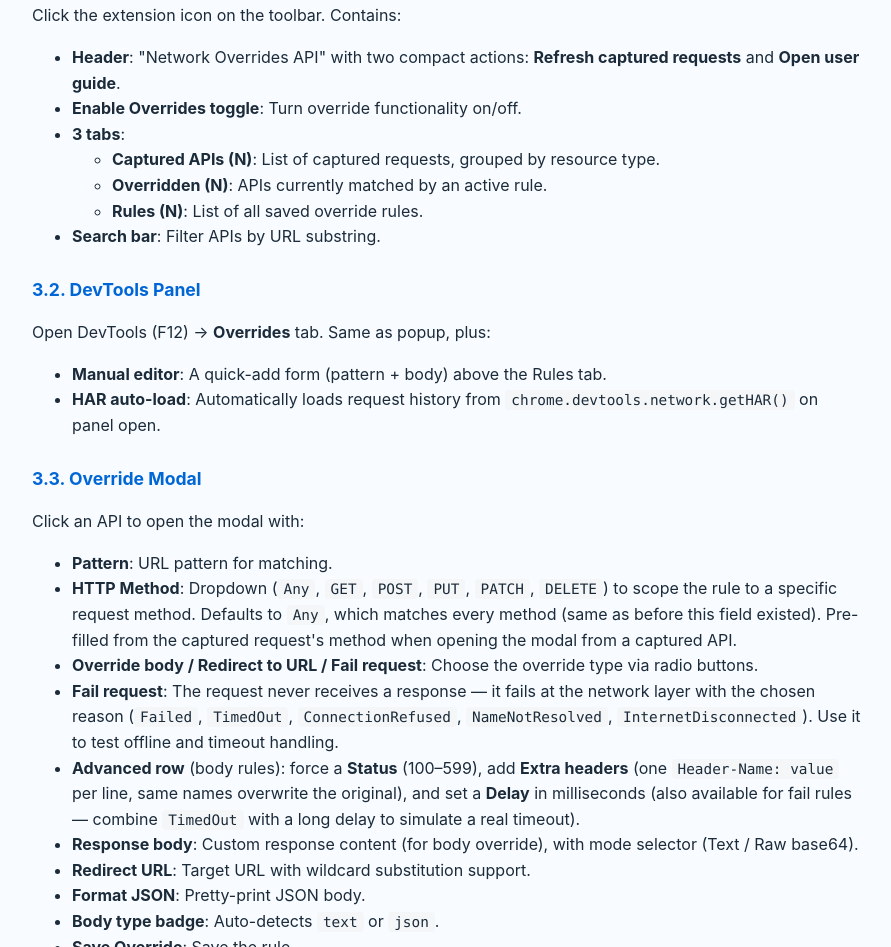
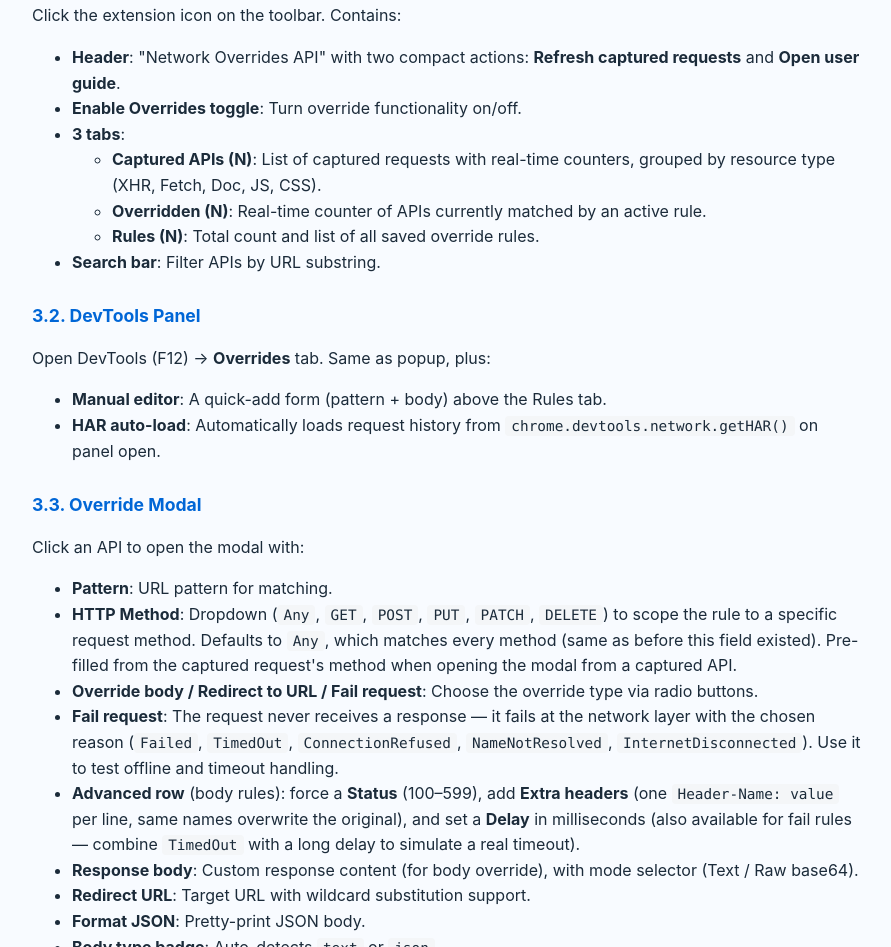
Before and after one commit to vannt-dev/network-overrides-devtools, a browser extension: page guide.html in a window 1280 px wide. Shown: the part 1529-2476 px from the top of the page, without its empty margins (192-1083 px from the left). Drawn offline with Linux system fonts and the light colour scheme.

Commit message:
docs: update README.md and user guide for v2.3.0 features and architecture

```diff
--- a/guide.html
+++ b/guide.html
@@ -80,11 +80,14 @@
           <strong>3 tabs</strong>:
           <ul>
             <li>
-              <strong>Captured APIs (N)</strong>: List of captured requests, grouped by resource
-              type.
+              <strong>Captured APIs (N)</strong>: List of captured requests with real-time counters,
+              grouped by resource type (XHR, Fetch, Doc, JS, CSS).
             </li>
-            <li><strong>Overridden (N)</strong>: APIs currently matched by an active rule.</li>
-            <li><strong>Rules (N)</strong>: List of all saved override rules.</li>
+            <li>
+              <strong>Overridden (N)</strong>: Real-time counter of APIs currently matched by an
+              active rule.
+            </li>
+            <li><strong>Rules (N)</strong>: Total count and list of all saved override rules.</li>
           </ul>
         </li>
         <li><strong>Search bar</strong>: Filter APIs by URL substring.</li>
```
Also changed, not shown: README.md.
